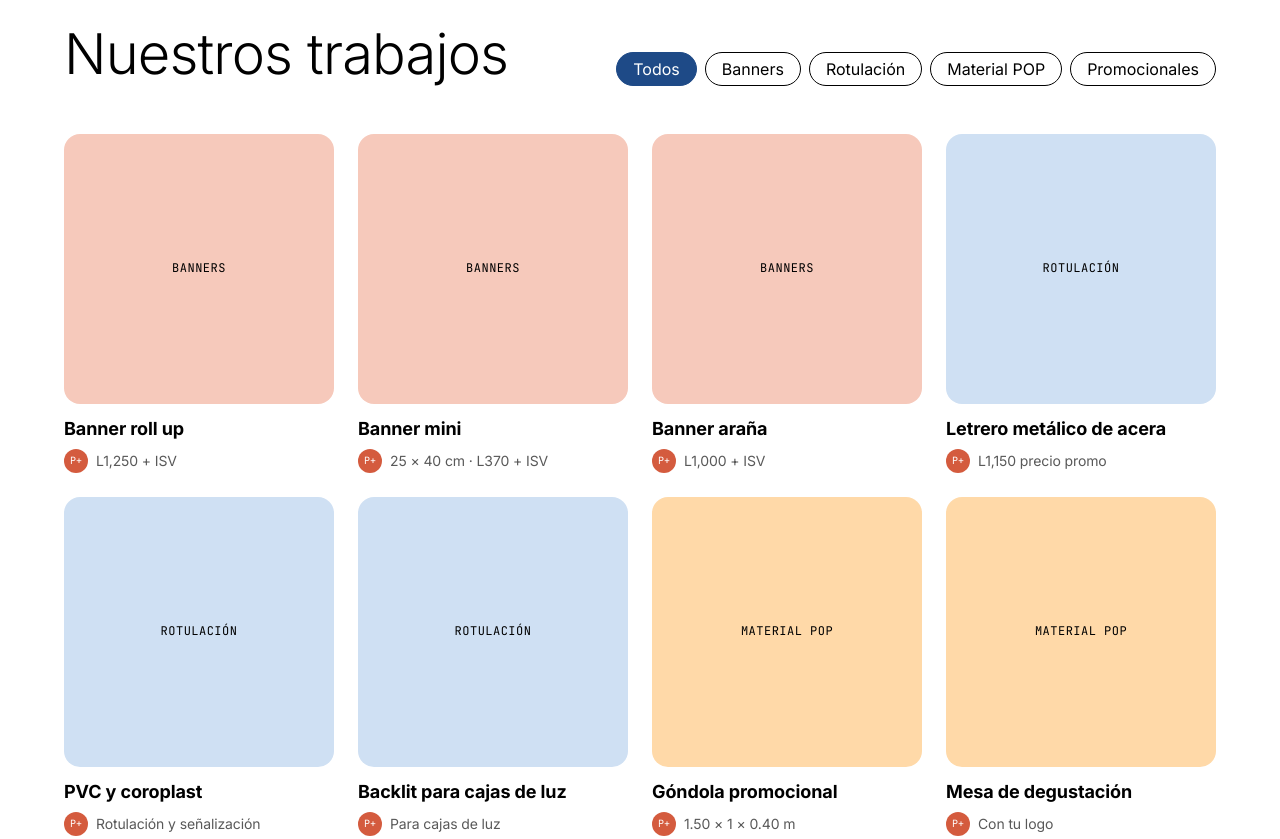
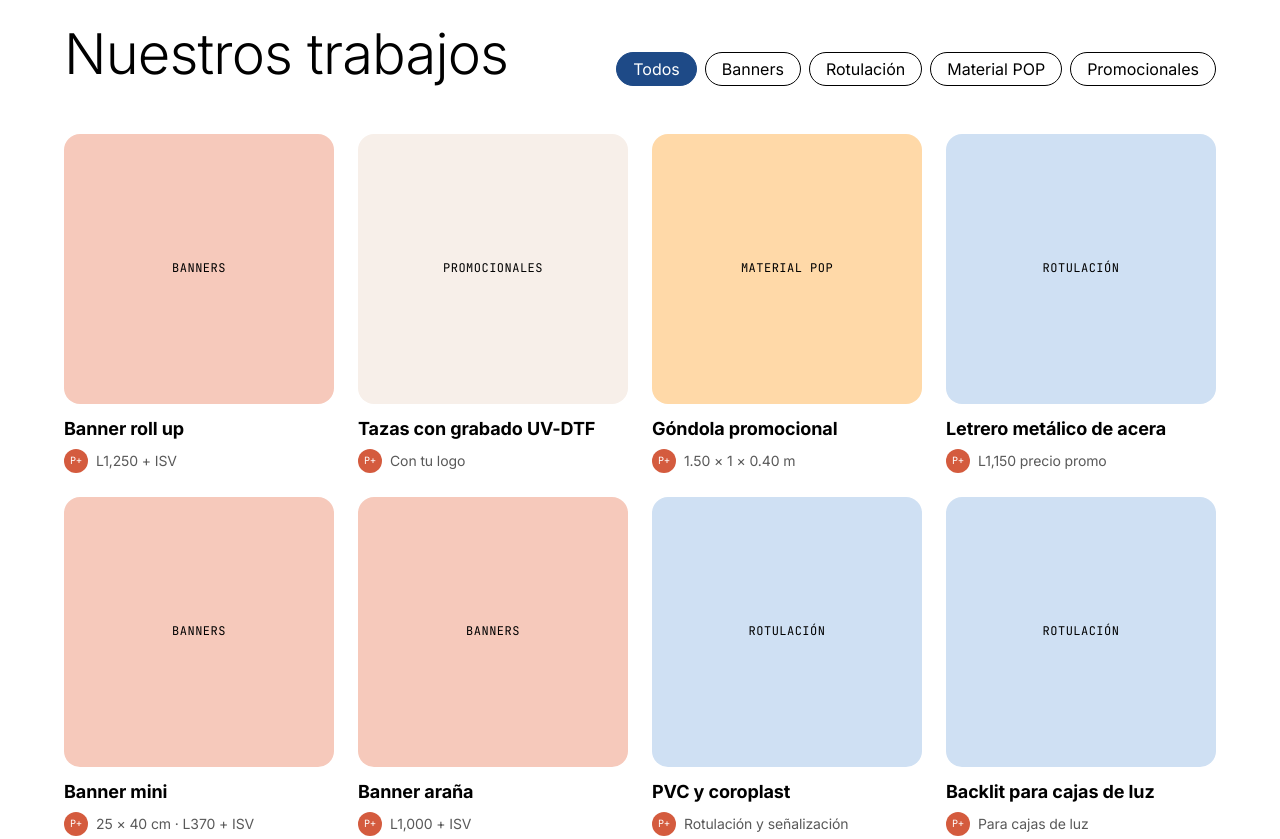
Before and after one commit to reneraudales2-dotcom/PixelPlus, a plain HTML site: page index.html in a window 1280 px wide. Shown: the part 760-1599 px from the top of the page. Drawn offline with Linux system fonts and the light colour scheme.

Commit message:
Add files via upload

```diff
--- a/index.html
+++ b/index.html
@@ -882,16 +882,16 @@
      * puedes reemplazar este arreglo haciendo fetch('posts.json').
      */
     const instagramPosts = [
-      { id: "1", title: "Banner roll up", caption: "Banner roll up en precio promo. Consulta también por banners sueltos, con estructura araña o roll-up.", category: "banners", detail: "L1,250 + ISV", tint: "#f6c9bb", code: "Banners", imageUrl: "", permalink: "https://www.instagram.com/pixelplushn/" },
-      { id: "2", title: "Banner mini", caption: "Banner mini de 25 cm x 40 cm. Consulta también por banners sueltos, con estructura araña o roll-up.", category: "banners", detail: "25 × 40 cm · L370 + ISV", tint: "#f6c9bb", code: "Banners", imageUrl: "", permalink: "https://www.instagram.com/pixelplushn/" },
-      { id: "3", title: "Banner araña", caption: "Banner con estructura araña en precio promo.", category: "banners", detail: "L1,000 + ISV", tint: "#f6c9bb", code: "Banners", imageUrl: "", permalink: "https://www.instagram.com/pixelplushn/" },
-      { id: "4", title: "Letrero metálico de acera", caption: "Estructura metálica con bisagras y dos artes impresos sobre PVC. Dimensiones de arte: 20.5 x 34.5 pulg.", category: "rotulacion", detail: "L1,150 precio promo", tint: "#cfe0f3", code: "Rotulación", imageUrl: "", permalink: "https://www.instagram.com/pixelplushn/" },
-      { id: "5", title: "PVC y coroplast", caption: "Rotulación y señalización, table tents, menús, placas, cuadros y medidor de altura infantil.", category: "rotulacion", detail: "Rotulación y señalización", tint: "#cfe0f3", code: "Rotulación", imageUrl: "", permalink: "https://www.instagram.com/pixelplushn/" },
-      { id: "6", title: "Backlit para cajas de luz", caption: "Acabado mate, colores vibrantes y sin reflejos molestos.", category: "rotulacion", detail: "Para cajas de luz", tint: "#cfe0f3", code: "Rotulación", imageUrl: "", permalink: "https://www.instagram.com/pixelplushn/" },
-      { id: "7", title: "Góndola promocional", caption: "Góndola para exhibir tus productos en punto de venta. Dimensiones de estructura: 1.50 m x 1 m x 0.40 m.", category: "pop", detail: "1.50 × 1 × 0.40 m", tint: "#ffd9a8", code: "Material POP", imageUrl: "", permalink: "https://www.instagram.com/pixelplushn/" },
-      { id: "8", title: "Mesa de degustación", caption: "Mesa de degustación personalizada con tu logo.", category: "pop", detail: "Con tu logo", tint: "#ffd9a8", code: "Material POP", imageUrl: "", permalink: "https://www.instagram.com/pixelplushn/" },
-      { id: "9", title: "Árbol ecológico de MDF", caption: "Pedido especial de un cliente: árbol ecológico de MDF de 2.00 m x 1.40 m.", category: "pop", detail: "2.00 × 1.40 m", tint: "#ffd9a8", code: "Material POP", imageUrl: "", permalink: "https://www.instagram.com/pixelplushn/" },
-      { id: "10", title: "Tazas con grabado UV-DTF", caption: "Tazas personalizadas con tu logo, con impresión con relieve.", category: "promocionales", detail: "Con tu logo", tint: "#f7efe9", code: "Promocionales", imageUrl: "", permalink: "https://www.instagram.com/pixelplushn/" },
+      { id: "1", title: "Banner roll up", caption: "Banner roll up en precio promo. Consulta también por banners sueltos, con estructura araña o roll-up.", category: "banners", detail: "L1,250 + ISV", tint: "#f6c9bb", code: "Banners", imageUrl: "", permalink: "https://www.instagram.com/p/DXXBmuHCO50/" },
+      { id: "2", title: "Tazas con grabado UV-DTF", caption: "Tazas personalizadas con tu logo, con impresión con relieve.", category: "promocionales", detail: "Con tu logo", tint: "#f7efe9", code: "Promocionales", imageUrl: "", permalink: "https://www.instagram.com/p/DeSMGUEoEX0/" },
+      { id: "3", title: "Góndola promocional", caption: "Góndola para exhibir tus productos en punto de venta. Dimensiones de estructura: 1.50 m x 1 m x 0.40 m.", category: "pop", detail: "1.50 × 1 × 0.40 m", tint: "#ffd9a8", code: "Material POP", imageUrl: "", permalink: "https://www.instagram.com/p/DbTQRoOIGfy/" },
+      { id: "4", title: "Letrero metálico de acera", caption: "Estructura metálica con bisagras y dos artes impresos sobre PVC. Dimensiones de arte: 20.5 x 34.5 pulg.", category: "rotulacion", detail: "L1,150 precio promo", tint: "#cfe0f3", code: "Rotulación", imageUrl: "", permalink: "https://www.instagram.com/p/DbGqy-Nom6x/" },
+      { id: "5", title: "Banner mini", caption: "Banner mini de 25 cm x 40 cm. Consulta también por banners sueltos, con estructura araña o roll-up.", category: "banners", detail: "25 × 40 cm · L370 + ISV", tint: "#f6c9bb", code: "Banners", imageUrl: "", permalink: "https://www.instagram.com/pixelplushn/" },
+      { id: "6", title: "Banner araña", caption: "Banner con estructura araña en precio promo.", category: "banners", detail: "L1,000 + ISV", tint: "#f6c9bb", code: "Banners", imageUrl: "", permalink: "https://www.instagram.com/pixelplushn/" },
+      { id: "7", title: "PVC y coroplast", caption: "Rotulación y señalización, table tents, menús, placas, cuadros y medidor de altura infantil.", category: "rotulacion", detail: "Rotulación y señalización", tint: "#cfe0f3", code: "Rotulación", imageUrl: "", permalink: "https://www.instagram.com/pixelplushn/" },
+      { id: "8", title: "Backlit para cajas de luz", caption: "Acabado mate, colores vibrantes y sin reflejos molestos.", category: "rotulacion", detail: "Para cajas de luz", tint: "#cfe0f3", code: "Rotulación", imageUrl: "", permalink: "https://www.instagram.com/pixelplushn/" },
+      { id: "9", title: "Mesa de degustación", caption: "Mesa de degustación personalizada con tu logo.", category: "pop", detail: "Con tu logo", tint: "#ffd9a8", code: "Material POP", imageUrl: "", permalink: "https://www.instagram.com/pixelplushn/" },
+      { id: "10", title: "Árbol ecológico de MDF", caption: "Pedido especial de un cliente: árbol ecológico de MDF de 2.00 m x 1.40 m.", category: "pop", detail: "2.00 × 1.40 m", tint: "#ffd9a8", code: "Material POP", imageUrl: "", permalink: "https://www.instagram.com/pixelplushn/" },
       { id: "11", title: "Pelotas antiestrés", caption: "Pelotas antiestrés personalizadas con tu logo. Tamaño: 2.48 pulgadas. Pedido mínimo 100 unidades.", category: "promocionales", detail: "Pedido mínimo 100", tint: "#f7efe9", code: "Promocionales", imageUrl: "", permalink: "https://www.instagram.com/pixelplushn/" },
       { id: "12", title: "Stickers troquelados", caption: "Elige tu forma y diseña a tu manera. Consulta también por stickers de gran formato, laminados u holográficos.", category: "promocionales", detail: "Elige tu forma", tint: "#f7efe9", code: "Promocionales", imageUrl: "", permalink: "https://www.instagram.com/pixelplushn/" }
     ];
```
